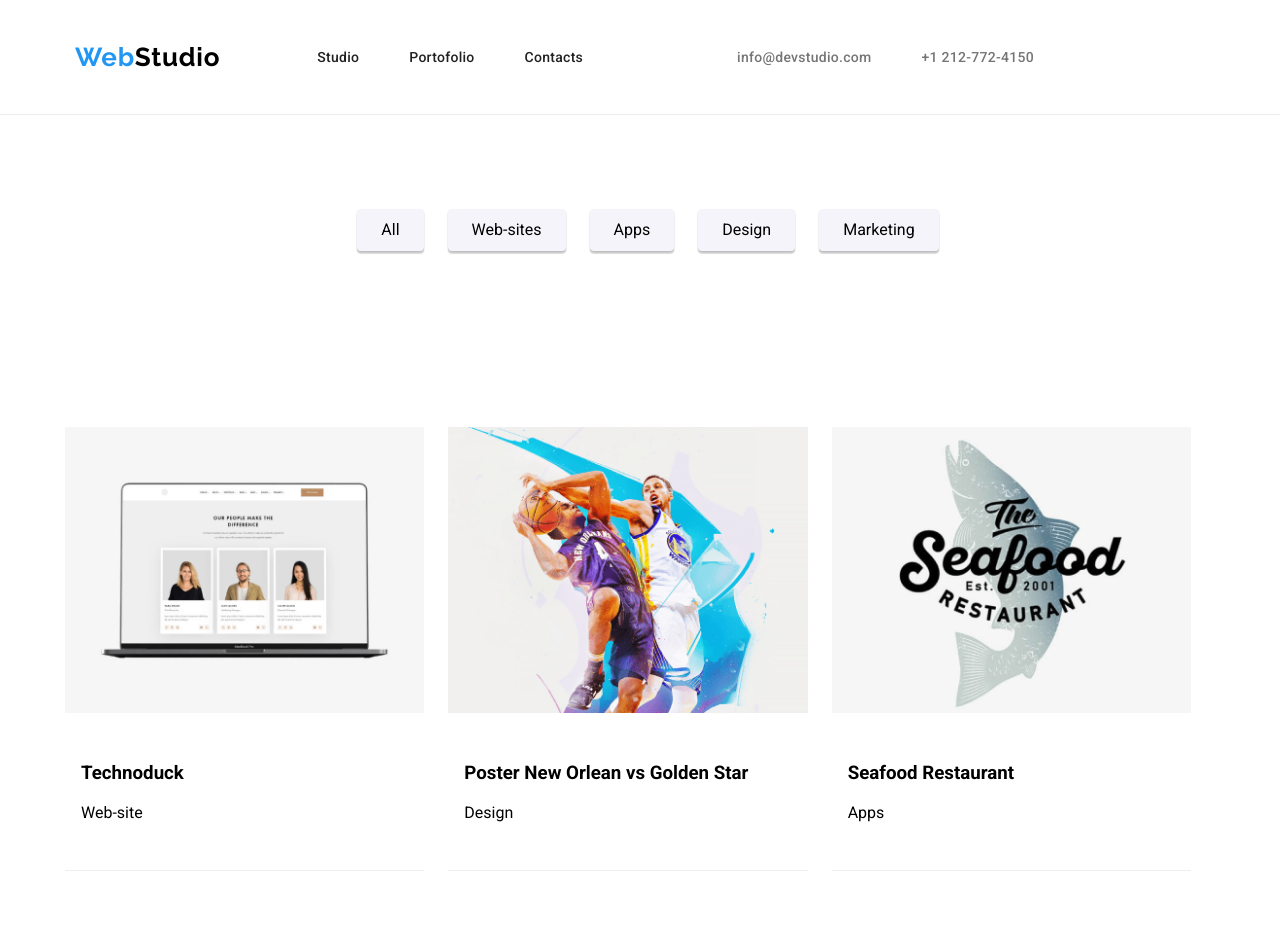
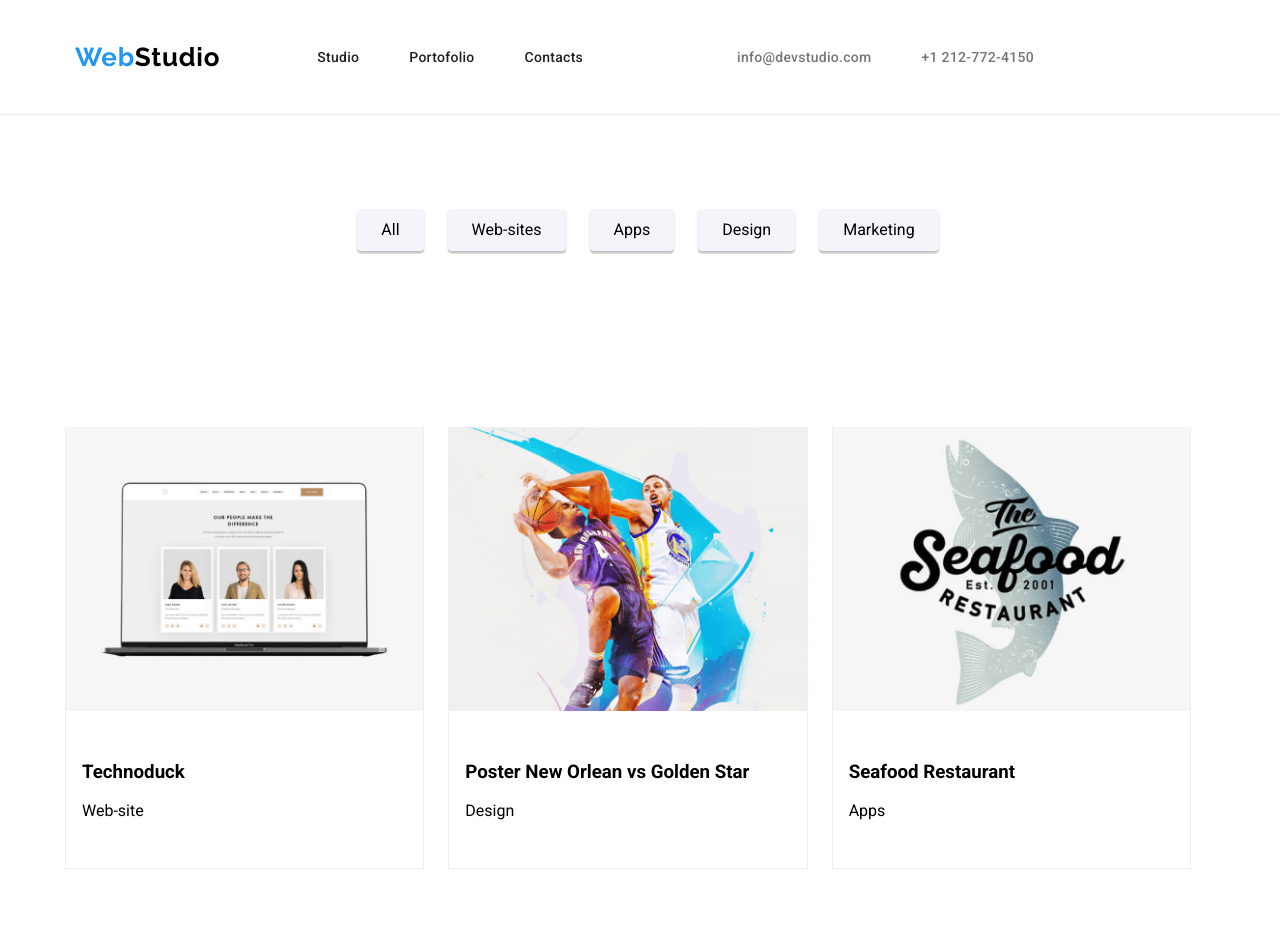
Before and after one commit to si12mo34/si12mo34-goit-markup-hw-05, a plain HTML site: page portofolio.html in a window 1280 px wide. Shown: the top 950 px of the page. Drawn offline with nearby package versions, Linux system fonts and the light colour scheme.

Commit message:
Update styles.css

```diff
--- a/css/styles.css
+++ b/css/styles.css
@@ -417,7 +417,7 @@ body {
   display: flex;
   flex-direction:column;
   overflow: hidden;
-  border-bottom: 1px solid #eee;
+  border: 1px solid #EEEEEE;
   border-top: none;
   margin-bottom: 48px;
   margin-right: 24px;
```
